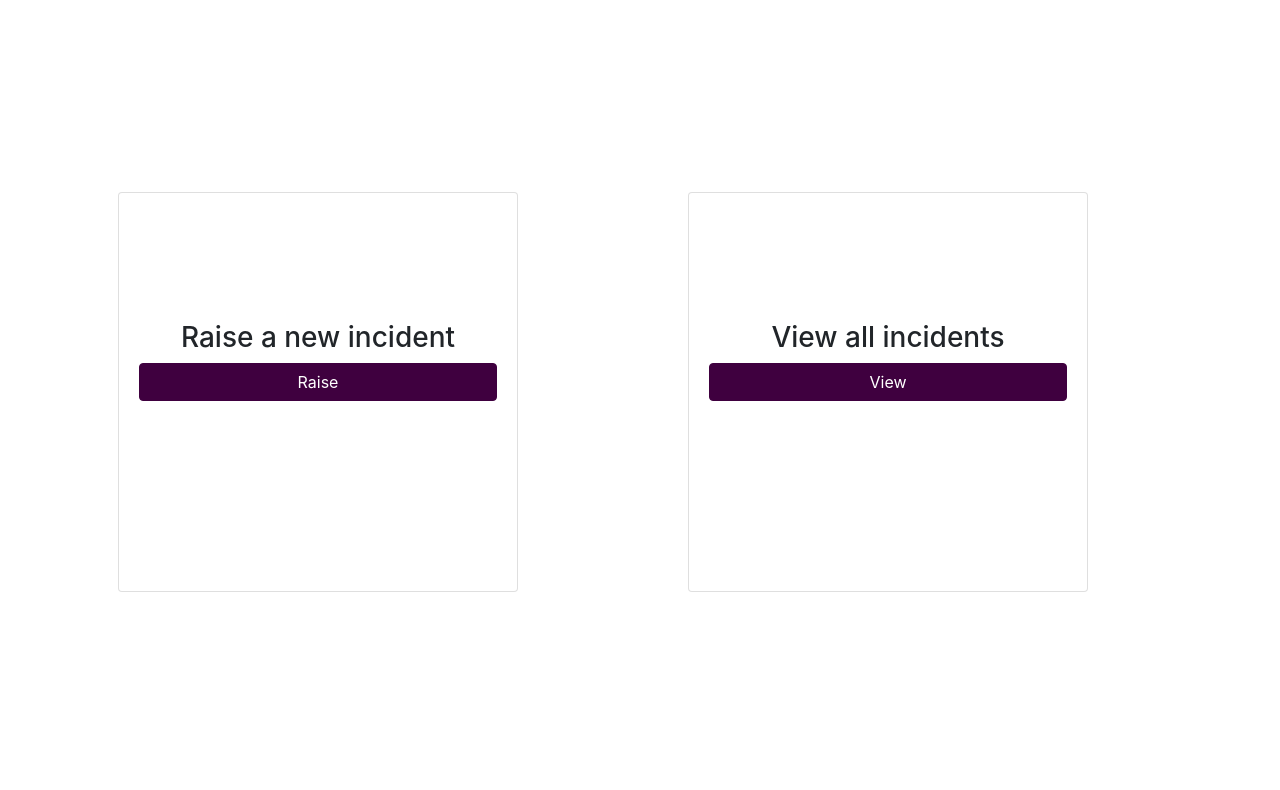
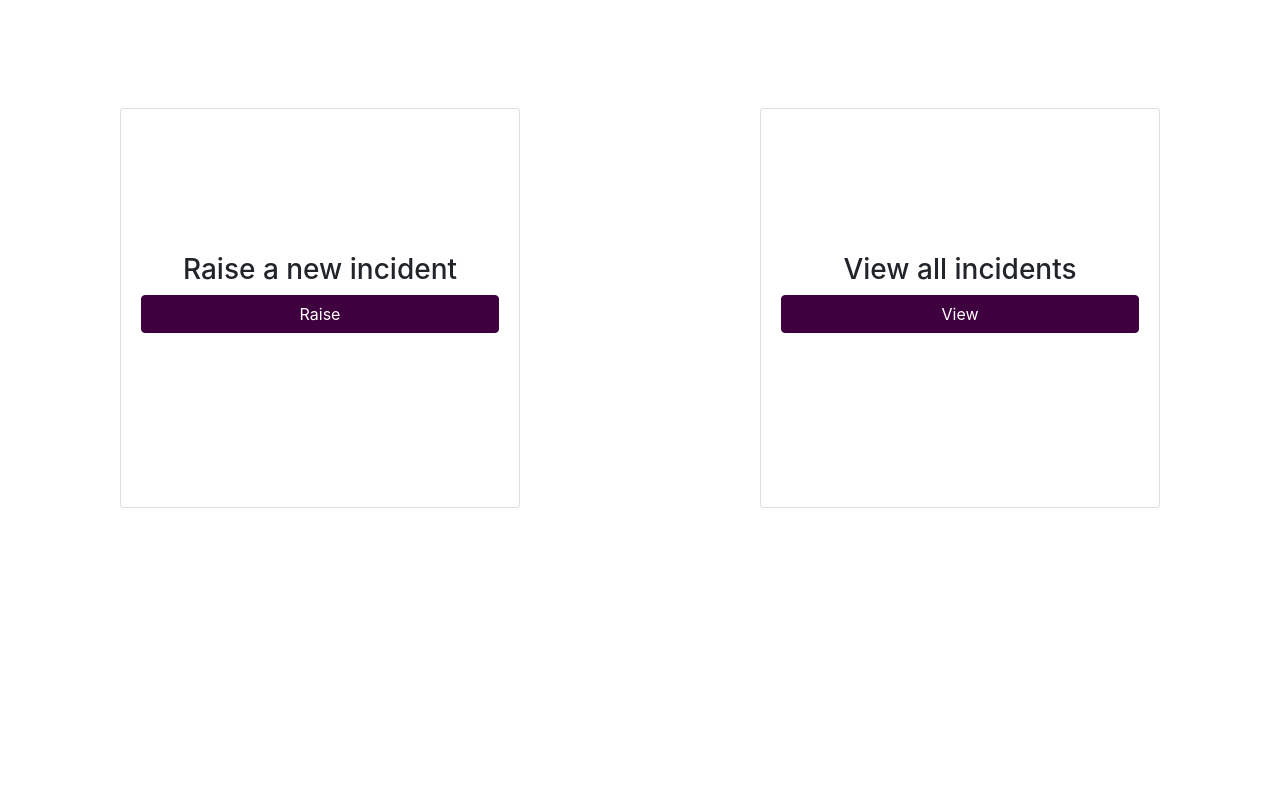
Before and after one commit to kocetomad/BSAD-mockupAPP, an Electron app: page views/ServiceDesk/index.html in a window 1280 px wide. Shown: the part 120-910 px from the top of the page. After the commit the page ends 800 px from the top, so only its background shows below. Drawn offline with nearby package versions, Linux system fonts and the light colour scheme.

Commit message:
fixed alignment issues

```diff
--- a/views/QueueManager/style.css
+++ b/views/QueueManager/style.css
@@ -1,3 +1,7 @@
+body, html {
+    height: 100vh;
+}
+
 #backgroundCol {
     background-color: #3f003f;
 }
@@ -17,5 +21,5 @@
 }
 
 .incident-card-body {
-    padding-top: 8rem;
+    padding-top: 9rem;
 }
--- a/views/Resolver/style.css
+++ b/views/Resolver/style.css
@@ -1,3 +1,7 @@
+body, html {
+    height: 100vh;
+}
+
 #backgroundCol {
     background-color: #3f003f;
 }
@@ -17,5 +21,5 @@
 }
 
 .incident-card-body {
-    padding-top: 8rem;
+    padding-top: 9rem;
 }
--- a/views/ServiceDesk/index.html
+++ b/views/ServiceDesk/index.html
@@ -22,23 +22,21 @@
 <nav class="navbar navbar-dark nav-background">
     <span class="navbar-brand mb-0 h1">DWK</span>
 </nav>
-<h1>Greetings Jane_Fenton</h1>
-
-<div class="container">
-    <div class="row align-items-center" style="height: 100vh;">
+<div class="container-fluid" style="height: calc(100% - 56px);">
+    <div class="row h-100 align-items-center justify-content-center">
         <div class="col p-5">
-            <div class="card incident-cards">
+            <div class="card incident-cards mx-auto">
                 <div class="card-body incident-card-body">
                     <h3 class="card-text text-center">Raise a new incident</h3>
-                    <button class="btn btn-primary btn-block" type="button">Raise</button>
+                    <button class="btn btn-primary btn-block" type="button" onclick="window.location='../Incident /NewIncident/index.html';">Raise</button>
                 </div>
             </div>
         </div>
-        <div class="col p-5 ">
-            <div class="card incident-cards">
+        <div class="col p-5">
+            <div class="card incident-cards mx-auto">
                 <div class="card-body incident-card-body">
                     <h3 class="card-text text-center">View all incidents</h3>
-                    <button class="btn btn-primary btn-block" type="button">View</button>
+                    <button class="btn btn-primary btn-block" type="button" onclick="window.location='../Incident /AllIncidents/index.html';">View</button>
                 </div>
             </div>
         </div>
--- a/views/ServiceDesk/style.css
+++ b/views/ServiceDesk/style.css
@@ -1,3 +1,7 @@
+body, html {
+    height: 100vh;
+}
+
 #backgroundCol {
     background-color: #3f003f;
 }
@@ -17,5 +21,5 @@
 }
 
 .incident-card-body {
-    padding-top: 8rem;
+    padding-top: 9rem;
 }
--- a/views/Technician/style.css
+++ b/views/Technician/style.css
@@ -1,3 +1,7 @@
+body, html {
+    height: 100vh;
+}
+
 #backgroundCol {
     background-color: #3f003f;
 }
@@ -17,5 +21,5 @@
 }
 
 .incident-card-body {
-    padding-top: 8rem;
+    padding-top: 9rem;
 }
```
Also changed, not shown: views/QueueManager/index.html (+7 -9 lines), views/Resolver/index.html (+7 -9 lines), views/Technician/index.html (+7 -9 lines).
